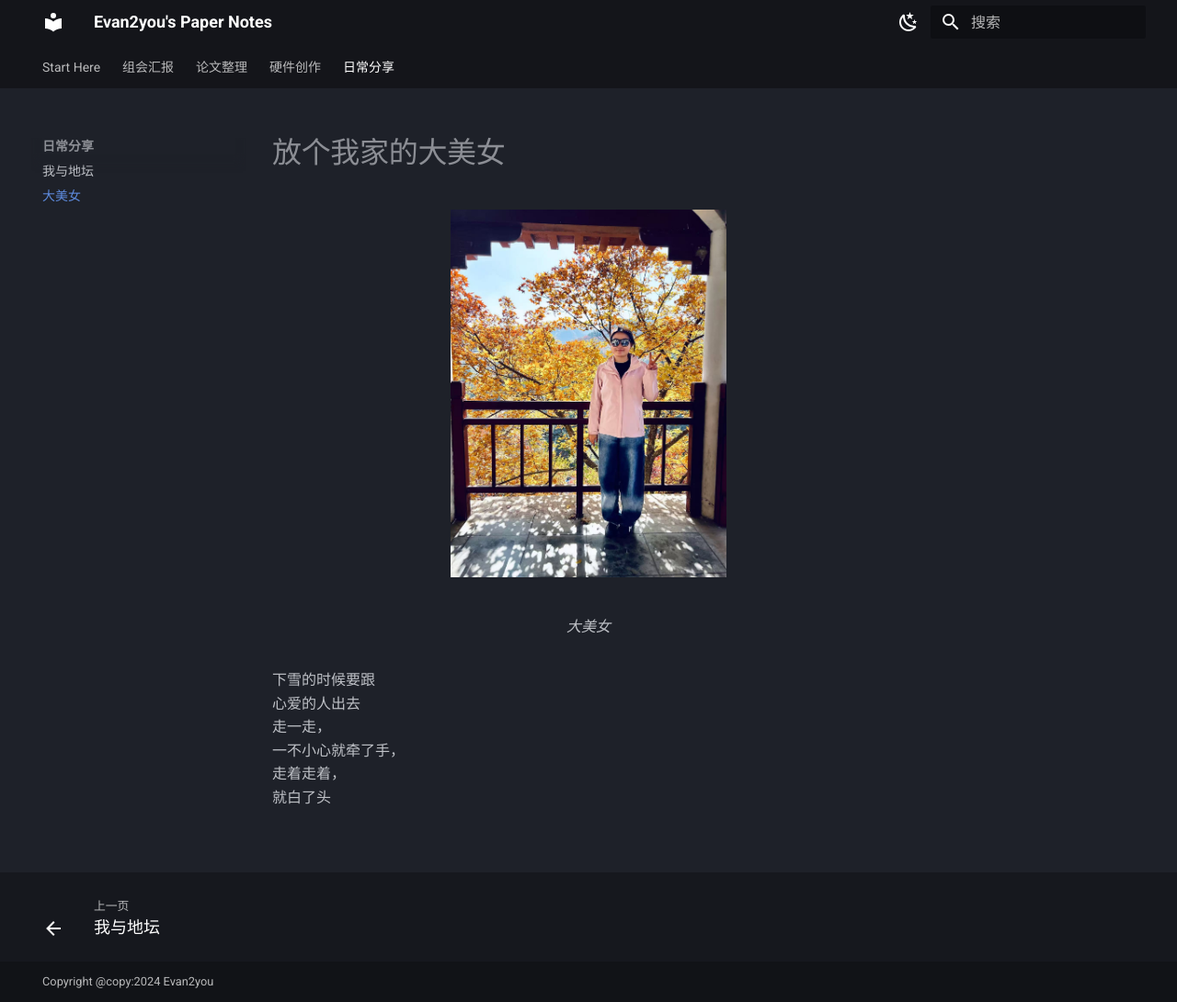
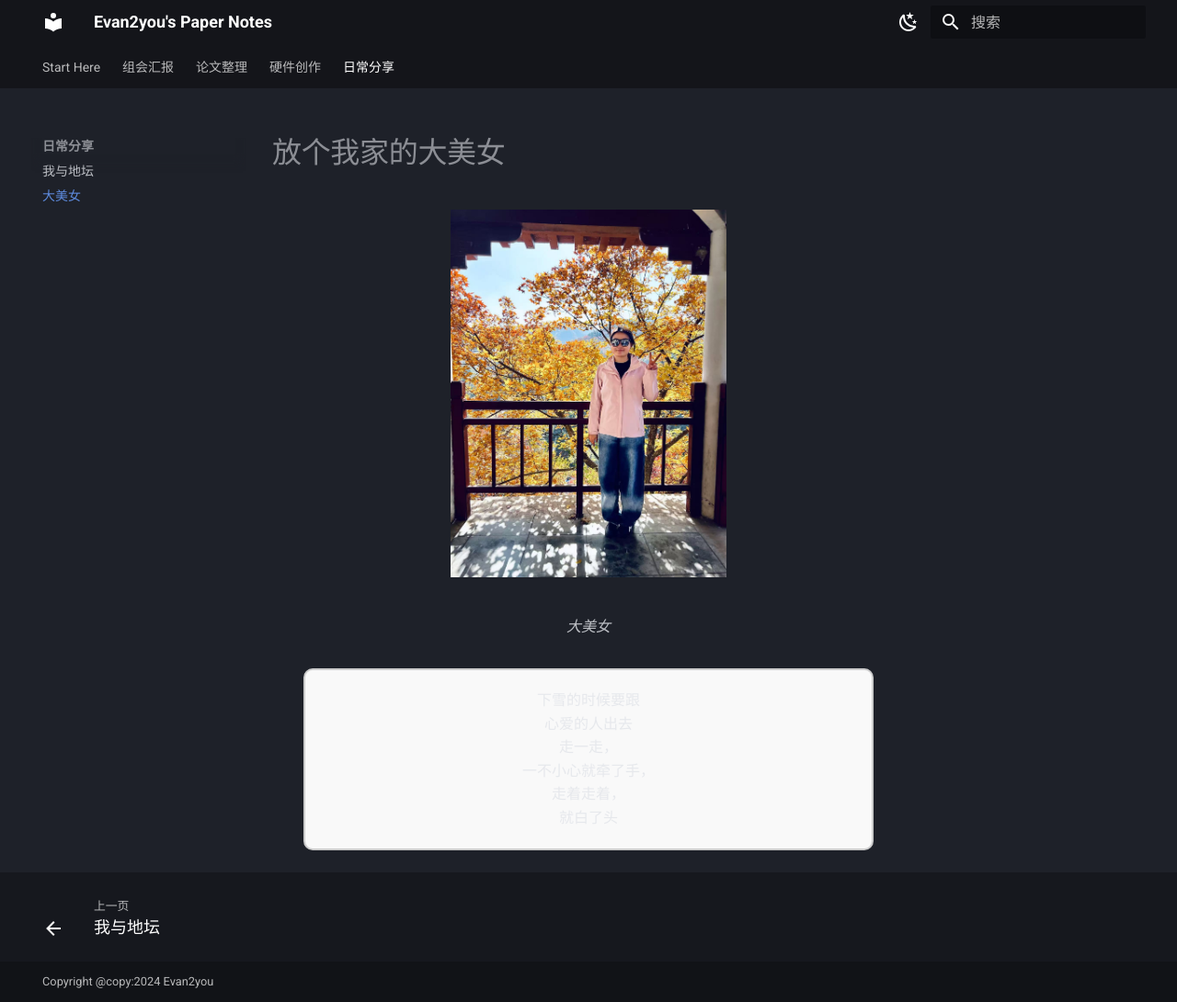
Before and after one commit to Evan2you/Evan2you.github.io, an MkDocs documentation site: the page built from docs/日常分享/大美女.md, in a window 1280 px wide and 1090 px high. Shown: the whole window at 92% size. Built offline with MkDocs 1.6.1 and Material for MkDocs 9.7.7, drawn with Linux system fonts in a browser that asks for light colours.

Commit message:
Update 大美女.md

```diff
--- a/docs/日常分享/大美女.md
+++ b/docs/日常分享/大美女.md
@@ -5,9 +5,13 @@
   <figcaption>大美女</figcaption>
 </figure>
 
-下雪的时候要跟 <br>
-心爱的人出去 <br>
-走一走，<br>
-一不小心就牵了手，<br>
-走着走着，<br>
-就白了头
+<div style="text-align: center;">
+  <div style="text-align: center; border: 2px solid #ccc; padding: 20px; width: 90%; margin: 0 auto; border-radius: 10px; background-color: #f9f9f9;">
+      下雪的时候要跟 <br>
+      心爱的人出去 <br>
+      走一走，<br>
+      一不小心就牵了手，<br>
+      走着走着，<br>
+      就白了头
+  </div>
+</div>
```
